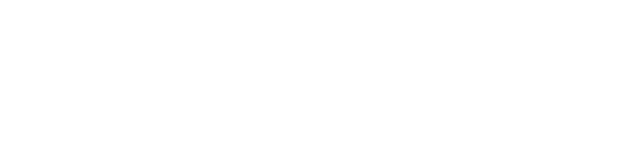
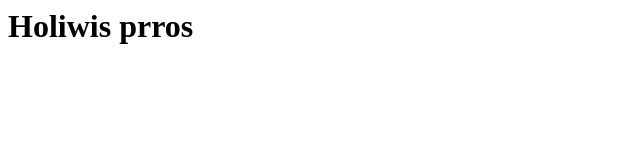
Before and after one commit to AlanGarciaRo/ch22, a plain HTML site: page web/web1/index.html in a window 1280 px wide. Shown: the whole page, without its empty margins (0-640 px from the left). Drawn offline with Linux system fonts and the light colour scheme.

Commit message:
ci: Saludo con h1

```diff
--- a/web/web1/index.html
+++ b/web/web1/index.html
@@ -1,8 +1,9 @@
 <html>
   <head>
-    <title: new titles>
+    <title> Modify in github</title>
   </head>
   <body>
+    <h1>Holiwis prros</h1>
   </body>
 
 </html>
```
